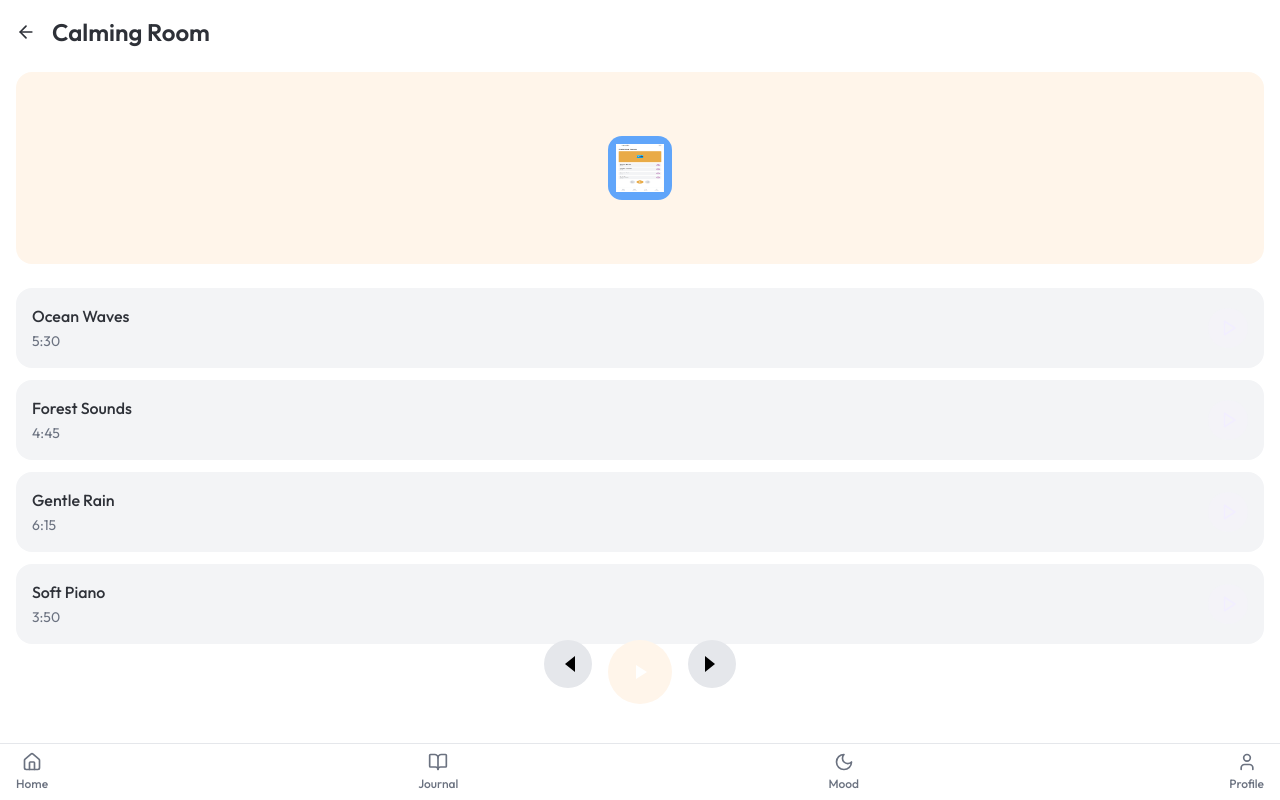
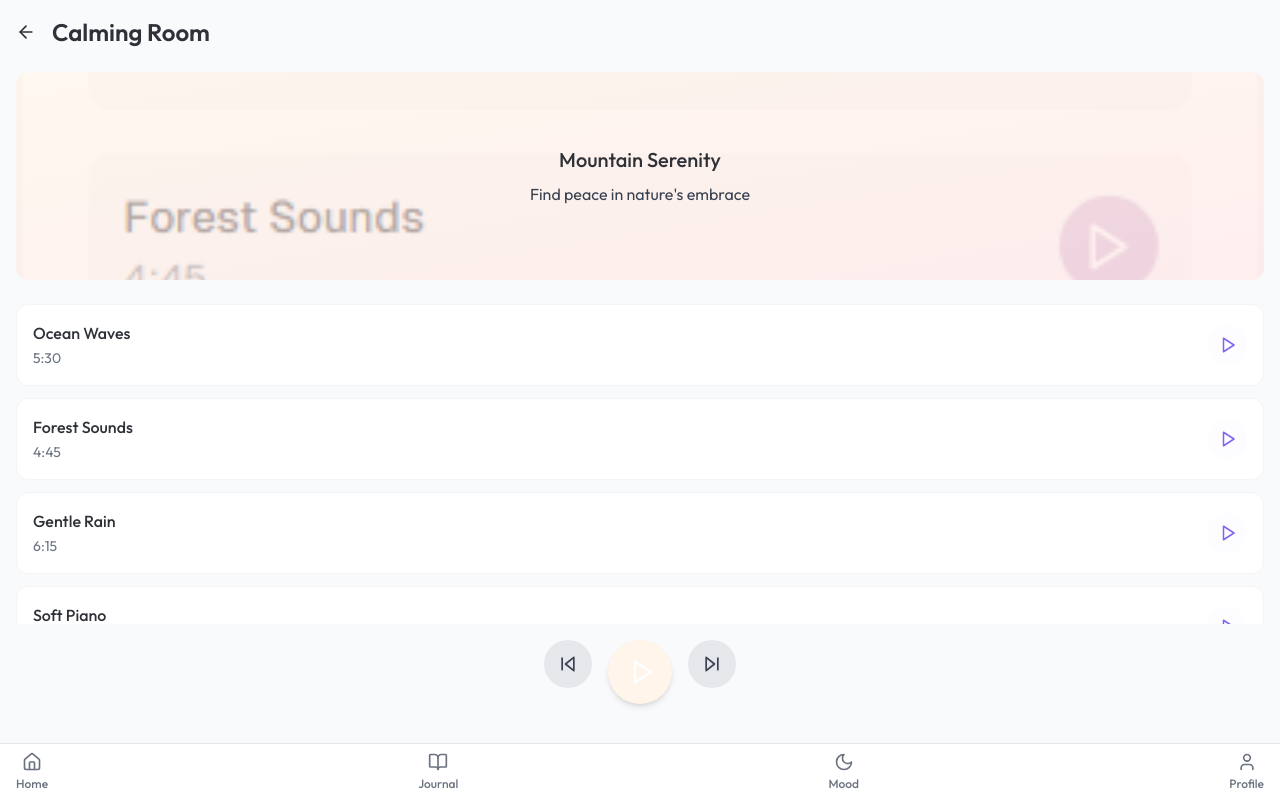
Before and after one commit to citizen10987/detalks, a React (Vite) app: page /calming-room in a window 1280 px wide. Built offline with nearby package versions, Linux system fonts and the light colour scheme.

Commit message:
Fix UI and update CalmingRoom
Fixes UI issues and updates the CalmingRoom component.

```diff
--- a/src/components/WellnessCard.tsx
+++ b/src/components/WellnessCard.tsx
@@ -36,14 +36,14 @@ const WellnessCard: React.FC<WellnessCardProps> = ({
   return (
     <div
       className={cn(
-        "relative wellness-card cursor-pointer",
+        "relative wellness-card cursor-pointer shadow-sm hover:shadow-md transition-all",
         backgroundColor,
         className
       )}
       onClick={handleClick}
     >
       <div className="flex items-center">
-        <div className="mr-4 text-icon-purple">
+        <div className="mr-4 text-icon-purple bg-white/50 p-2 rounded-lg">
           <Icon size={20} />
         </div>
         <span className="font-medium text-gray-800">{title}</span>
--- a/src/pages/Breathing.tsx
+++ b/src/pages/Breathing.tsx
@@ -26,8 +26,16 @@ const Breathing = () => {
     return () => clearInterval(timer);
   }, [counter, phase, isActive]);
 
+  const getInstructions = () => {
+    switch(phase) {
+      case 'inhale': return 'Breathe in slowly';
+      case 'hold': return 'Hold your breath';
+      case 'exhale': return 'Breathe out slowly';
+    }
+  };
+
   return (
-    <div className="page-container">
+    <div className="page-container bg-gray-50">
       <div className="flex items-center mb-6">
         <Link to="/" className="mr-4">
           <ArrowLeft size={20} />
@@ -35,26 +43,37 @@ const Breathing = () => {
         <h1 className="text-2xl font-semibold">Breathing Exercise</h1>
       </div>
 
-      <div className="flex flex-col items-center justify-center mt-20">
+      <div className="flex flex-col items-center justify-center mt-16">
+        <div className="text-center mb-6">
+          <p className="text-gray-600">{getInstructions()}</p>
+        </div>
+
         <div
-          className={`w-64 h-64 rounded-full bg-mood-purple flex items-center justify-center text-white text-2xl transition-all duration-1000 ${
-            phase === 'inhale' ? 'scale-90' :
-            phase === 'hold' ? 'scale-100' : 'scale-110'
+          className={`w-64 h-64 rounded-full flex items-center justify-center text-white text-2xl transition-all duration-1000 ${
+            phase === 'inhale' ? 'bg-blue-400 scale-90' :
+            phase === 'hold' ? 'bg-purple-400 scale-100' : 'bg-teal-400 scale-110'
           }`}
         >
-          {phase}
-        </div>
-
-        <div className="mt-8 text-xl font-semibold">
-          {counter}
+          <div className="flex flex-col items-center">
+            <span className="text-3xl font-light mb-2">{counter}</span>
+            <span className="text-lg capitalize">{phase}</span>
+          </div>
         </div>
 
         <button
-          className="mt-12 bg-mood-purple text-white px-6 py-2 rounded-full"
+          className="mt-16 bg-icon-purple text-white px-8 py-2.5 rounded-full shadow-md hover:shadow-lg transition-all"
           onClick={() => setIsActive(prev => !prev)}
         >
           {isActive ? 'Pause' : 'Resume'}
         </button>
+
+        <div className="mt-12 text-center text-gray-500">
+          <h3 className="font-medium mb-2">Benefits</h3>
+          <p className="text-sm">
+            Deep breathing helps reduce stress, lower blood pressure,
+            and promote feelings of calm and relaxation.
+          </p>
+        </div>
       </div>
     </div>
   );
--- a/src/pages/CalmingRoom.tsx
+++ b/src/pages/CalmingRoom.tsx
@@ -1,11 +1,23 @@
 
-import React from 'react';
-import { ArrowLeft, Play } from 'lucide-react';
+import React, { useState } from 'react';
+import { ArrowLeft, Play, Pause, SkipBack, SkipForward } from 'lucide-react';
 import { Link } from 'react-router-dom';
 
 const CalmingRoom = () => {
+  const [isPlaying, setIsPlaying] = useState(false);
+  const [activeSound, setActiveSound] = useState<number | null>(null);
+
+  const togglePlay = () => {
+    setIsPlaying(!isPlaying);
+  };
+
+  const selectSound = (index: number) => {
+    setActiveSound(index);
+    setIsPlaying(true);
+  };
+
   return (
-    <div className="page-container">
+    <div className="page-container bg-gray-50">
       <div className="flex items-center mb-6">
         <Link to="/" className="mr-4">
           <ArrowLeft size={20} />
@@ -13,53 +25,92 @@ const CalmingRoom = () => {
         <h1 className="text-2xl font-semibold">Calming Room</h1>
       </div>
 
-      <div className="bg-mood-peach rounded-lg h-48 mb-6 flex items-center justify-center">
-        <div className="w-16 h-16 bg-blue-400 rounded-md flex items-center justify-center">
-          <img
-            src="/public/lovable-uploads/1cf20a21-18e3-4b87-9278-30bd5ec13ff4.png"
-            alt="Mountains"
-            className="w-12 h-12"
-          />
+      <div className="bg-gradient-to-br from-mood-peach to-mood-pink rounded-xl h-52 mb-6 flex items-center justify-center overflow-hidden relative">
+        <div className="absolute inset-0 bg-cover bg-center" style={{ backgroundImage: "url('/lovable-uploads/1cf20a21-18e3-4b87-9278-30bd5ec13ff4.png')", opacity: 0.3 }}></div>
+        <div className="z-10 text-center">
+          <h2 className="text-xl font-medium mb-2">Mountain Serenity</h2>
+          <p className="text-gray-700">Find peace in nature's embrace</p>
         </div>
       </div>
 
-      <div className="space-y-3">
-        <SoundItem title="Ocean Waves" duration="5:30" />
-        <SoundItem title="Forest Sounds" duration="4:45" />
-        <SoundItem title="Gentle Rain" duration="6:15" />
-        <SoundItem title="Soft Piano" duration="3:50" />
+      <div className="space-y-3 mb-8">
+        <SoundItem
+          title="Ocean Waves"
+          duration="5:30"
+          isActive={activeSound === 0}
+          onClick={() => selectSound(0)}
+        />
+        <SoundItem
+          title="Forest Sounds"
+          duration="4:45"
+          isActive={activeSound === 1}
+          onClick={() => selectSound(1)}
+        />
+        <SoundItem
+          title="Gentle Rain"
+          duration="6:15"
+          isActive={activeSound === 2}
+          onClick={() => selectSound(2)}
+        />
+        <SoundItem
+          title="Soft Piano"
+          duration="3:50"
+          isActive={activeSound === 3}
+          onClick={() => selectSound(3)}
+        />
       </div>
 
-      <div className="fixed bottom-20 left-0 right-0 flex justify-center space-x-4 py-4">
-        <button className="w-12 h-12 bg-gray-200 rounded-full flex items-center justify-center">
-          <svg width="24" height="24" viewBox="0 0 24 24" fill="none" xmlns="http://www.w3.org/2000/svg">
-            <path d="M19 20L9 12L19 4V20Z" fill="black"/>
-          </svg>
+      <div className="fixed bottom-20 left-0 right-0 flex justify-center space-x-4 py-4 bg-gray-50">
+        <button
+          className="w-12 h-12 bg-gray-200 rounded-full flex items-center justify-center"
+          onClick={() => setActiveSound(prev => prev !== null && prev > 0 ? prev - 1 : 3)}
+        >
+          <SkipBack size={20} className="text-gray-700" />
         </button>
-        <button className="w-16 h-16 bg-mood-peach rounded-full flex items-center justify-center">
-          <svg width="24" height="24" viewBox="0 0 24 24" fill="none" xmlns="http://www.w3.org/2000/svg">
-            <path d="M8 5V19L19 12L8 5Z" fill="white"/>
-          </svg>
+        <button
+          className="w-16 h-16 bg-mood-peach rounded-full flex items-center justify-center shadow-md"
+          onClick={togglePlay}
+        >
+          {isPlaying ? (
+            <Pause size={28} className="text-white" />
+          ) : (
+            <Play size={28} className="text-white ml-1" />
+          )}
         </button>
-        <button className="w-12 h-12 bg-gray-200 rounded-full flex items-center justify-center">
-          <svg width="24" height="24" viewBox="0 0 24 24" fill="none" xmlns="http://www.w3.org/2000/svg">
-            <path d="M5 4L15 12L5 20V4Z" fill="black"/>
-          </svg>
+        <button
+          className="w-12 h-12 bg-gray-200 rounded-full flex items-center justify-center"
+          onClick={() => setActiveSound(prev => prev !== null ? (prev + 1) % 4 : 0)}
+        >
+          <SkipForward size={20} className="text-gray-700" />
         </button>
       </div>
     </div>
   );
 };
 
-const SoundItem = ({ title, duration }: { title: string; duration: string }) => {
+interface SoundItemProps {
+  title: string;
+  duration: string;
+  isActive: boolean;
+  onClick: () => void;
+}
+
+const SoundItem = ({ title, duration, isActive, onClick }: SoundItemProps) => {
   return (
-    <div className="bg-gray-100 p-4 rounded-lg flex justify-between items-center">
+    <div
+      className={`p-4 rounded-xl flex justify-between items-center transition-all ${
+        isActive ? 'bg-mood-purple shadow-md' : 'bg-white border border-gray-100'
+      }`}
+      onClick={onClick}
+    >
       <div>
         <h3 className="font-medium">{title}</h3>
-        <span className="text-sm text-gray-500">{duration}</span>
+        <span className={`text-sm ${isActive ? 'text-gray-600' : 'text-gray-500'}`}>{duration}</span>
       </div>
-      <button className="w-10 h-10 bg-mood-purple bg-opacity-20 rounded-full flex items-center justify-center">
-        <Play size={18} className="text-mood-purple ml-0.5" />
+      <button className={`w-10 h-10 rounded-full flex items-center justify-center ${
+        isActive ? 'bg-icon-purple' : 'bg-mood-purple bg-opacity-20'
+      }`}>
+        <Play size={18} className={`ml-0.5 ${isActive ? 'text-white' : 'text-icon-purple'}`} />
       </button>
     </div>
   );
```
